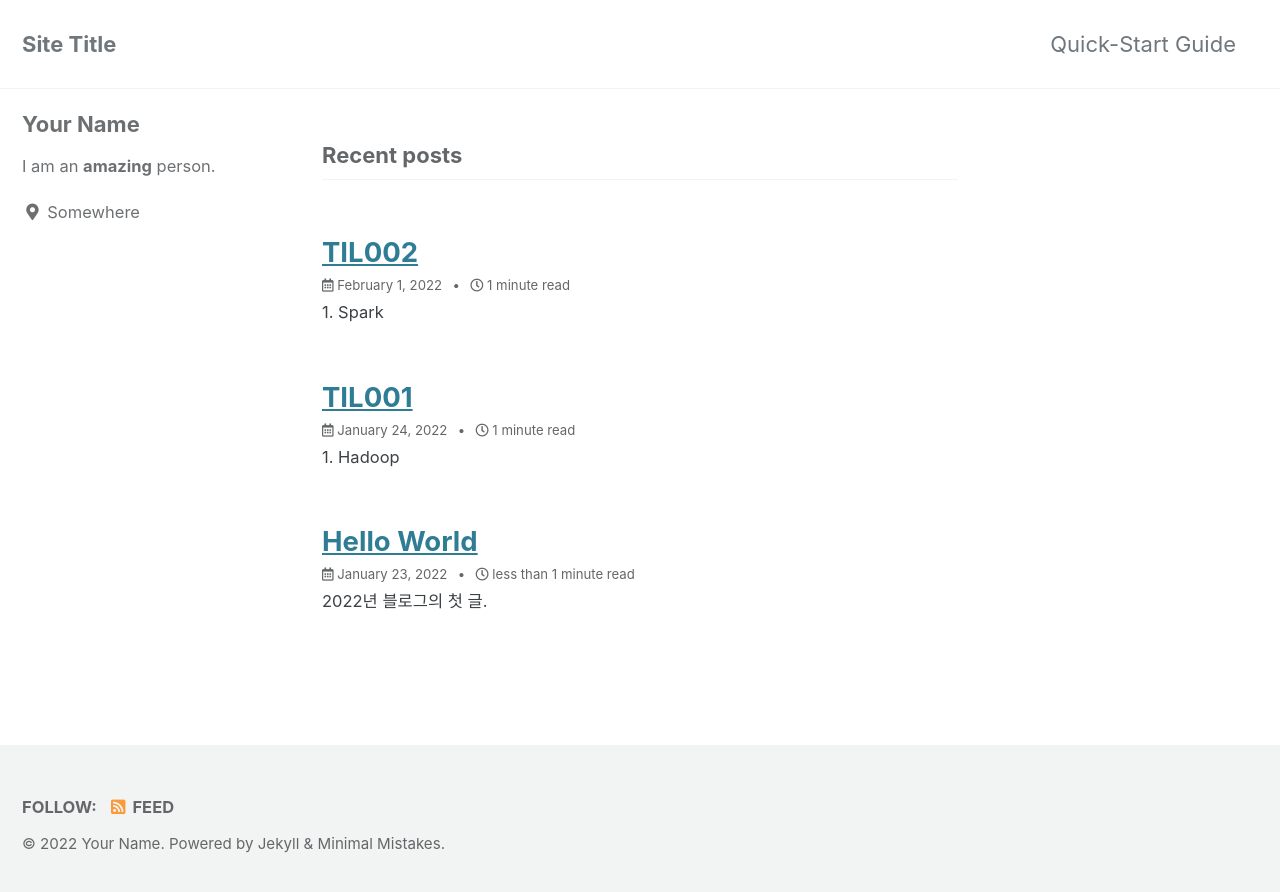
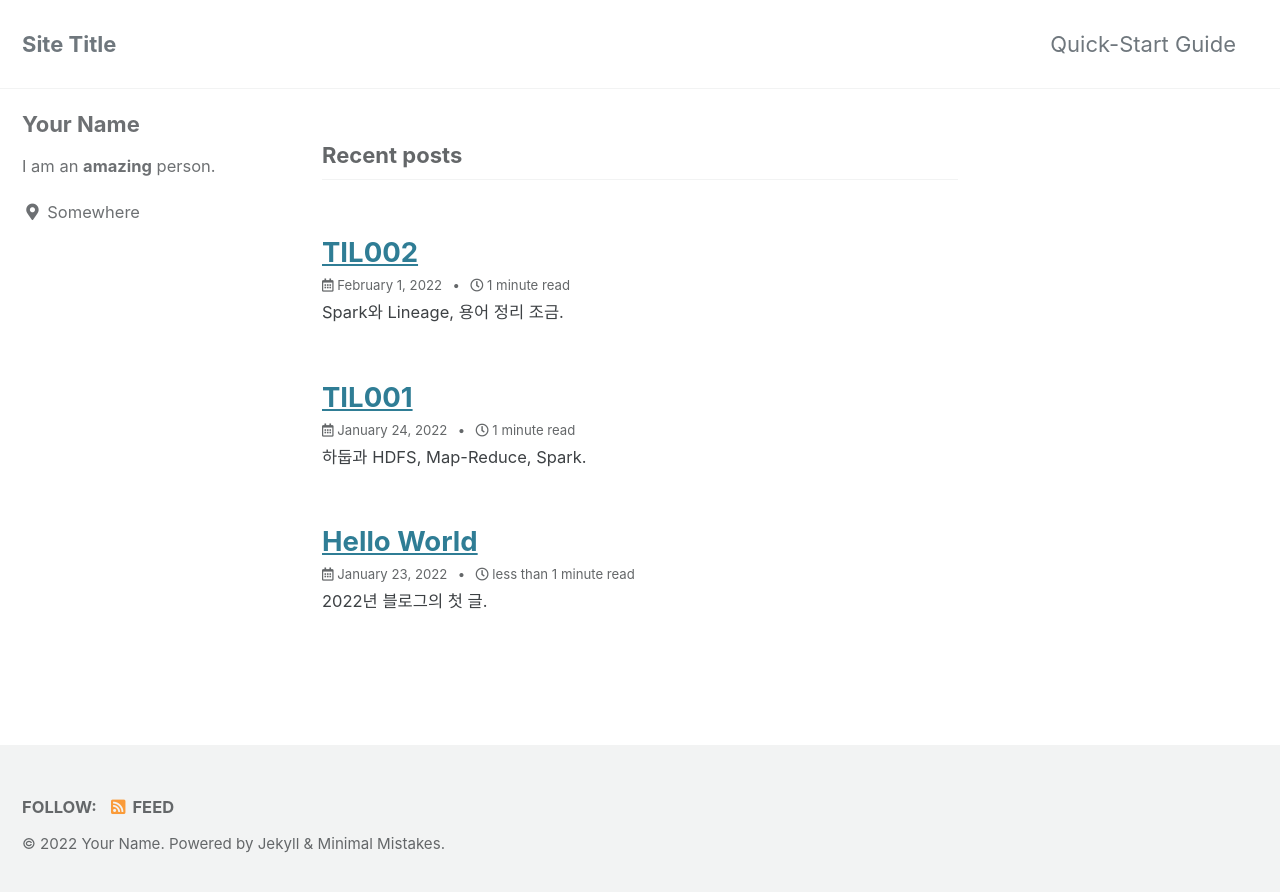
Before and after one commit to chun1000/chun1000.github.io, a Jekyll site: the page built from index.html, in a window 1280 px wide. Shown: the top 892 px of the page. Built offline with Jekyll 4.4.1, drawn with Linux system fonts in a browser that asks for light colours; cached includes are drawn as plain includes; the list of posts is cut into pages by our own code.

Commit message:
update excerpt

```diff
--- a/_posts/2022-01-24-TIL001.md
+++ b/_posts/2022-01-24-TIL001.md
@@ -1,7 +1,8 @@
 ---
 title: TIL001
+excerpt: "하둡과 HDFS, Map-Reduce, Spark."
 categories: TIL
-tags: big_data
+tags: big_data, hadoop, spark
 toc: true
 toc_sticky: true
 ---
--- a/_posts/2022-02-01-TIL002.md
+++ b/_posts/2022-02-01-TIL002.md
@@ -1,7 +1,8 @@
 ---
 title: TIL002
+excerpt: "Spark와 Lineage, 용어 정리 조금."
 categories: TIL
-tags: big_data
+tags: big_data, spark
 toc: true
 toc_sticky: true
 ---
```
